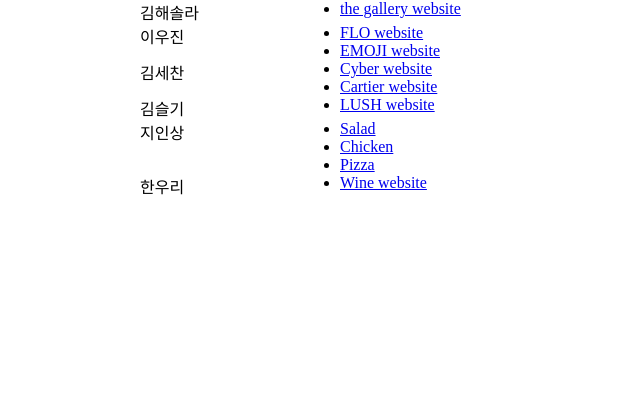
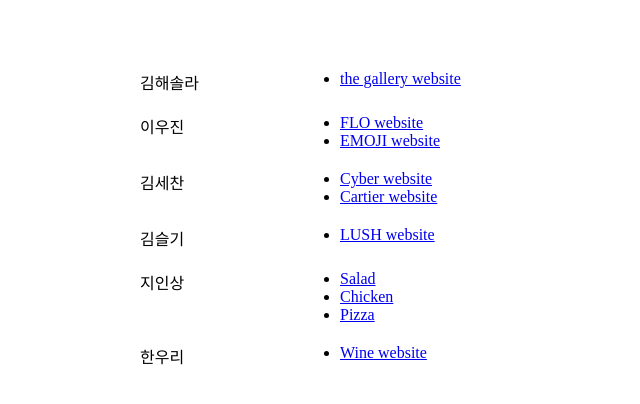
Before and after one commit to yoondd/2023, a plain HTML site: page index.html in a window 1280 px wide. Shown: the whole page, without its empty margins (0-640 px from the left). Drawn offline with Linux system fonts and the light colour scheme; a web font is replaced by a local one.

Commit message:
Update index.html

```diff
--- a/index.html
+++ b/index.html
@@ -12,7 +12,8 @@
             font-style: normal;
         }
         * {margin: 0; padding: 0; font-family: 'Pretendard-Regular'; }
-        dl {width: 1000px; margin: 0 auto; max-width: 95%; display: grid; grid-template-columns: 200px 1fr;}
+        body {padding-top: 50px;}
+        dl {width: 1000px; margin: 20px auto; max-width: 95%; display: grid; grid-template-columns: 200px 1fr;}
     </style>
     <title>계좌제수업 포트폴리오</title>
 </head>
```
